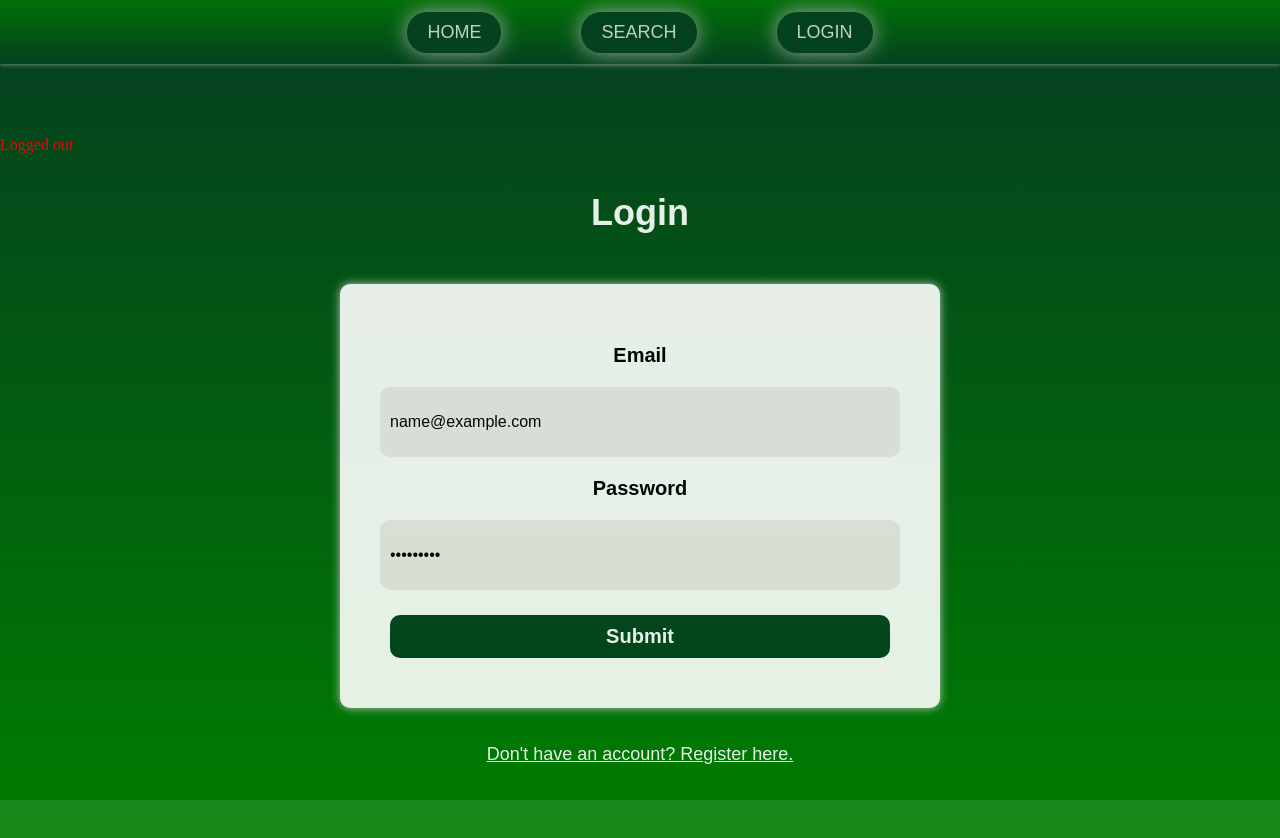
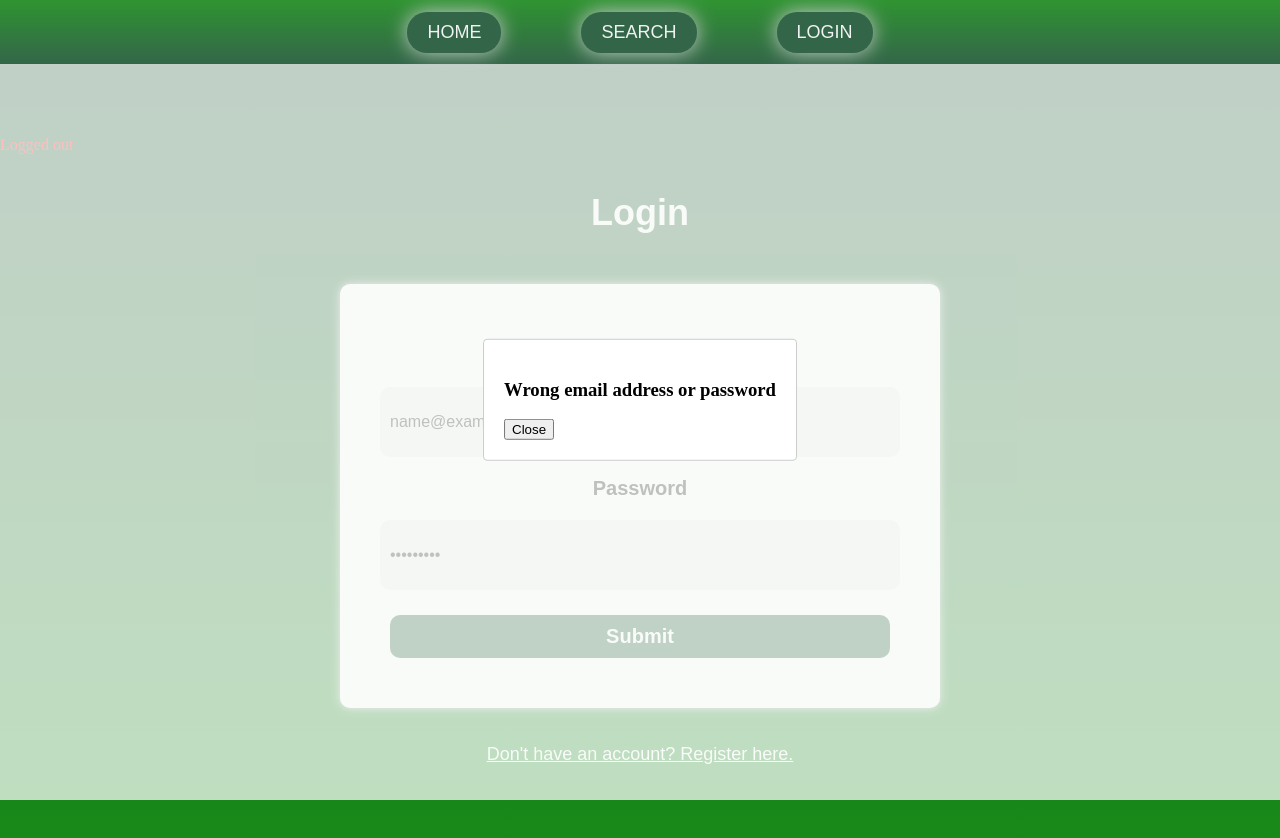
Before and after one commit to KariNurm/Library, a React (Create React App) app in the folder group-project/: page /login in a window 1280 px wide. Both pictures are taken after typing "name@example.com", "Sample123" into the empty fields and a click on the button "Submit". Shown: the top 838 px of the page. Built offline with nearby package versions, Linux system fonts and the light colour scheme; data requests are answered from the project's data file.

Commit message:
add login variables for logged user and popups for wrong pw/email at login

```diff
--- a/group-project/src/App.js
+++ b/group-project/src/App.js
@@ -31,9 +31,7 @@ const toggleForm = (formName) => {
 }
 
 
-const [loginStatus, setLoginStatus] = useState({login: false,
-                                                userId: null,
-                                                admin: false })
+const [loginStatus, setLoginStatus] = useState({login: false})
 
 
  return (
@@ -46,7 +44,9 @@ const [loginStatus, setLoginStatus] = useState({login: false,
         <Route path="/login" element={
           currentForm === "login" ? <Login onFormSwitch={toggleForm} /> : <Signup  addNewUser={addNewUser} onFormSwitch={toggleForm} />} />
       </Routes>
-    {loginStatus.login === true ? <p className="logStatus" style={{"color": "green"}}>Logged In</p>
+
+    {/*This part is for testing only*/}
+    {loginStatus.login === true ? <p className="logStatus" style={{"color": "green"}}>Logged In as {loginStatus.user.name}</p>
                           : <p className="logStatus" style={{"color": "red"}}>Logged out</p>}
     {console.log(loginStatus)}
     </UserContext.Provider>
--- a/group-project/src/Login.js
+++ b/group-project/src/Login.js
@@ -1,9 +1,20 @@
-import React, { useState } from "react";
+import React, { useState, useContext } from "react";
 import "./Login_Signup.css";
-import { useContext } from "react"
+import  Modal  from "react-modal";
 import { UserContext } from "./App";
+Modal.setAppElement('#root')
+
+const customStyles = {
+    content: {
+      inset: '50% auto auto 50%', // top right bottom left
+      marginRight: '-50%',
+      transform: 'translate(-50%, -50%)',
+    },
+  }
 
 const Login = (props) => {
+        const [wrongOpen, setWrongOpen] = useState(false);
+
         const [email, setEmail] = useState('');
         const [password, setPassword] = useState('');
         const data = useContext(UserContext)
@@ -12,14 +23,17 @@ const Login = (props) => {
             e.preventDefault();
             const findUserIndex = data.users.findIndex((ele) => ele.email === email);
             if(findUserIndex === -1) {
-                console.log("no user found")
+                setWrongOpen(true);
             } else {
                 if(password === data.users[findUserIndex].password) {
                     data.setLoginStatus({login: true,
-                                         userId: data.users[findUserIndex].id,
-                                         admin: data.users[findUserIndex].admin});
+                                         user: {name: data.users[findUserIndex].name,
+                                         email: data.users[findUserIndex].email,
+                                         id: data.users[findUserIndex].id,
+                                         book_history: data.users[findUserIndex].book_history,
+                                         admin: data.users[findUserIndex].admin}});
                 } else {
-                    console.log("wrong pw")
+                    setWrongOpen(true);
                 }
             }
 
@@ -32,6 +46,14 @@ const Login = (props) => {
             <div className="container" >
 
                 <h2>Login</h2>
+                <Modal isOpen={wrongOpen}
+                       contentLabel="wrong email/password"
+                       style={customStyles}>
+                        <div>
+                            <h3>Wrong email address or password</h3>
+                            <button onClick={() => setWrongOpen(false)}>Close</button>
+                        </div>
+                </Modal>
                 <form className="login-form" onSubmit={handleSubmit}>
                     <label htmlFor="email">Email</label>
                     <input className="login-input" value={email} onChange={(e) => setEmail(e.target.value)}type="email" placeholder="your_email@gmail.com" id="email" name="email" />
```
